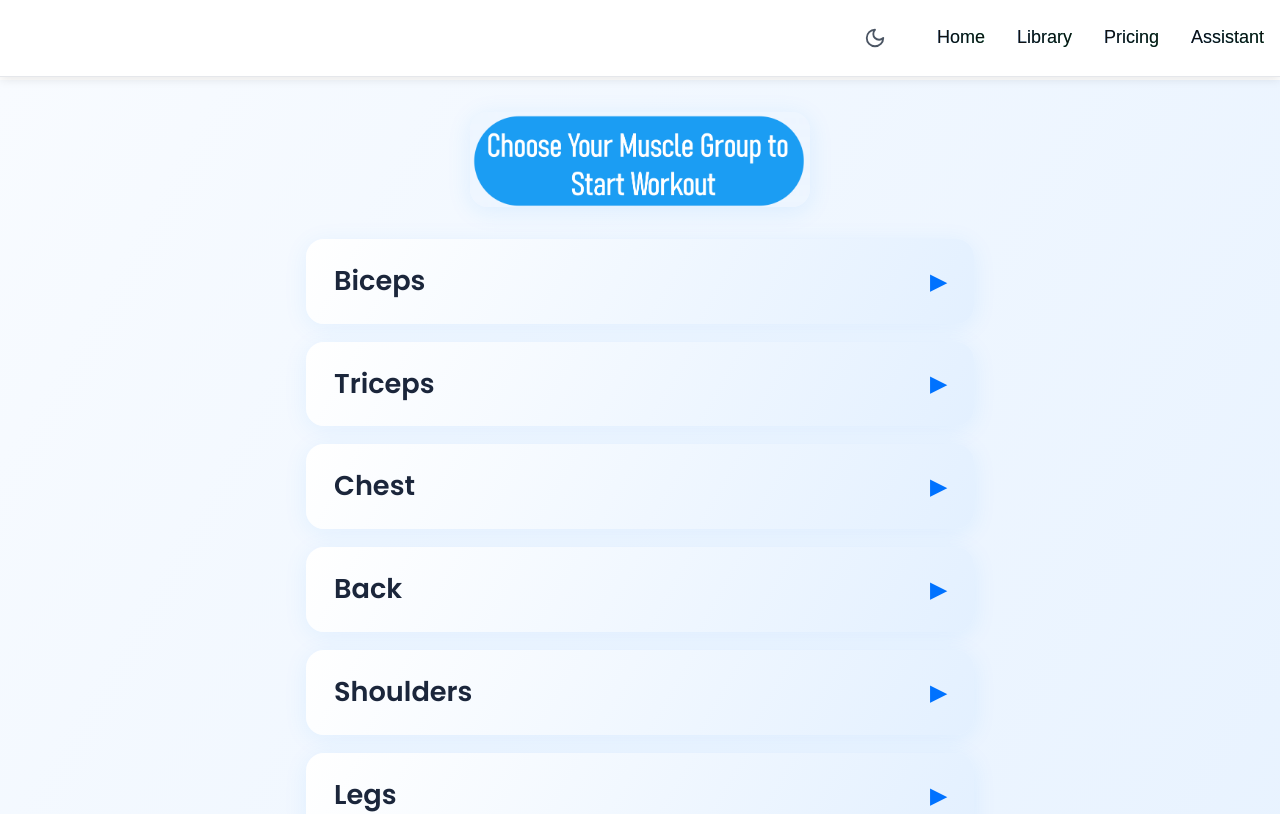
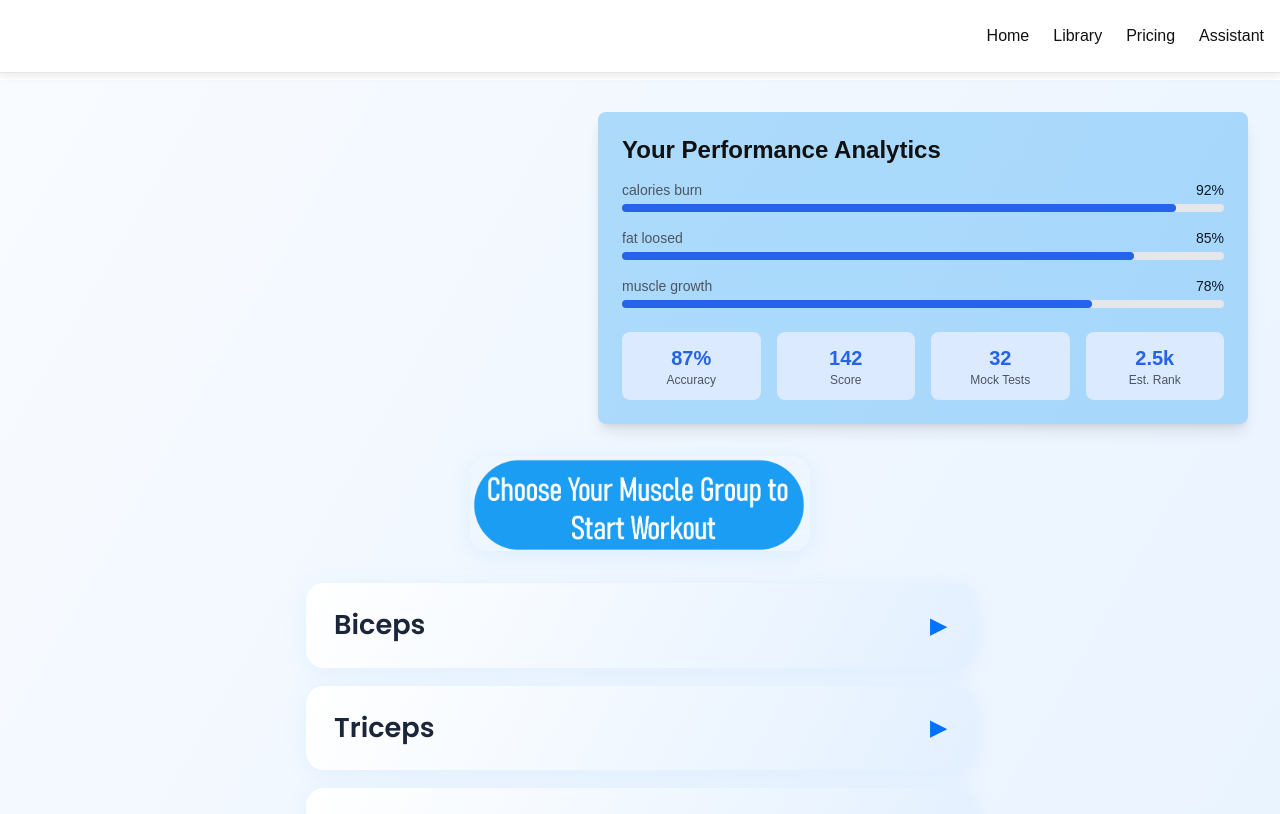
Before and after one commit to vikasjakkula/flexai-frontend, a React (Create React App) app: page /library in a window 1280 px wide. Shown: the top 814 px of the page. Built offline with nearby package versions, Linux system fonts and the light colour scheme; grey boxes are pictures that could not be loaded.

Commit message:
around done

```diff
--- a/src/components/Navbar.js
+++ b/src/components/Navbar.js
@@ -2,13 +2,20 @@
 import React, { useState } from 'react';
 // import flexLogo from '../assets/new.png'; // Remove image import
 import { Link, useNavigate } from 'react-router-dom';
-import { Menu, X, Moon, Sun } from 'lucide-react';
+import { Menu, X } from 'lucide-react';
 import { useTheme } from '../ThemeContext';
+import {
+  NavigationMenu,
+  NavigationMenuList,
+  NavigationMenuItem,
+  NavigationMenuLink,
+  navigationMenuTriggerStyle,
+} from "./ui/navigation-menu";
 
 function Navbar() {
   const navigate = useNavigate();
   const [isMobileMenuOpen, setIsMobileMenuOpen] = useState(false);
-  const { theme, toggleTheme } = useTheme();
+  const { theme } = useTheme();
 
   const handleLogoClick = () => {
     navigate('/');
@@ -22,20 +29,6 @@ function Navbar() {
   const closeMobileMenu = () => {
     setIsMobileMenuOpen(false);
   };
-
-  const handleThemeToggle = () => {
-    toggleTheme();
-  };
-
-  const NavLink = ({ to, children }) => (
-    <Link
-      to={to}
-      onClick={closeMobileMenu}
-      className={`relative text-lg font-medium ${theme === 'dark' ? 'text-white' : 'text-black'} hover:text-transparent bg-clip-text bg-gradient-to-r from-[#60a5fa] to-[#34d399] transition-colors duration-200 focus:outline-none after:content-[''] after:block after:h-0.5 after:w-full after:bg-gradient-to-r after:from-[#60a5fa] after:to-[#34d399] after:scale-x-0 hover:after:scale-x-100 after:transition-transform after:duration-200 after:origin-center`}
-    >
-      {children}
-    </Link>
-  );
 
   return (
     <nav className={`navbar fixed-navbar w-full flex items-center justify-between px-4 md:px-8 py-4 ${theme}`}>
@@ -53,25 +46,32 @@ function Navbar() {
         />
       </div>
 
-      {/* Desktop Navigation */}
-      <div className="hidden md:flex items-center space-x-8">
-        {/* Theme Toggle Button (left to Home) */}
-        <button
-          onClick={handleThemeToggle}
-          aria-label="Toggle dark mode"
-          className="theme-toggle-btn mr-2 flex items-center justify-center focus:outline-none transition-colors duration-200"
-          style={{ marginRight: '0.5rem' }}
-        >
-          {theme === 'dark' ? (
-            <Sun size={22} className="text-yellow-400" />
-          ) : (
-            <Moon size={22} className="text-gray-600" />
-          )}
-        </button>
-        <NavLink to="/">Home</NavLink>
-        <NavLink to="/library">Library</NavLink>
-        <NavLink to="/pricing">Pricing</NavLink>
-        <NavLink to="/assistant">Assistant</NavLink>
+      {/* Desktop Navigation with shadcn/ui navigation-menu */}
+      <div className="hidden md:flex items-center">
+        <NavigationMenu>
+          <NavigationMenuList className="gap-6">
+            <NavigationMenuItem>
+              <NavigationMenuLink asChild className={navigationMenuTriggerStyle()}>
+                <Link to="/" onClick={closeMobileMenu}>Home</Link>
+              </NavigationMenuLink>
+            </NavigationMenuItem>
+            <NavigationMenuItem>
+              <NavigationMenuLink asChild className={navigationMenuTriggerStyle()}>
+                <Link to="/library" onClick={closeMobileMenu}>Library</Link>
+              </NavigationMenuLink>
+            </NavigationMenuItem>
+            <NavigationMenuItem>
+              <NavigationMenuLink asChild className={navigationMenuTriggerStyle()}>
+                <Link to="/pricing" onClick={closeMobileMenu}>Pricing</Link>
+              </NavigationMenuLink>
+            </NavigationMenuItem>
+            <NavigationMenuItem>
+              <NavigationMenuLink asChild className={navigationMenuTriggerStyle()}>
+                <Link to="/assistant" onClick={closeMobileMenu}>Assistant</Link>
+              </NavigationMenuLink>
+            </NavigationMenuItem>
+          </NavigationMenuList>
+        </NavigationMenu>
       </div>
 
       {/* Mobile Menu Button */}
@@ -91,23 +91,30 @@ function Navbar() {
       {isMobileMenuOpen && (
         <div className={`absolute top-full left-0 right-0 ${theme === 'dark' ? 'bg-black' : 'bg-white'} shadow-lg border-t border-gray-700/30 md:hidden z-50`}>
           <div className="flex flex-col space-y-4 p-4">
-            {/* Theme Toggle in mobile menu */}
-            <button
-              onClick={handleThemeToggle}
-              aria-label="Toggle dark mode"
-              className="theme-toggle-btn mb-2 flex items-center justify-center focus:outline-none transition-colors duration-200"
-              style={{ alignSelf: 'flex-start' }}
-            >
-              {theme === 'dark' ? (
-                <Sun size={22} className="text-yellow-400" />
-              ) : (
-                <Moon size={22} className="text-gray-600" />
-              )}
-            </button>
-            <NavLink to="/">Home</NavLink>
-            <NavLink to="/library">Library</NavLink>
-            <NavLink to="/pricing">Pricing</NavLink>
-            <NavLink to="/assistant">Assistant</NavLink>
+            <NavigationMenu>
+              <NavigationMenuList className="gap-4">
+                <NavigationMenuItem>
+                  <NavigationMenuLink asChild className={navigationMenuTriggerStyle()}>
+                    <Link to="/" onClick={closeMobileMenu}>Home</Link>
+                  </NavigationMenuLink>
+                </NavigationMenuItem>
+                <NavigationMenuItem>
+                  <NavigationMenuLink asChild className={navigationMenuTriggerStyle()}>
+                    <Link to="/library" onClick={closeMobileMenu}>Library</Link>
+                  </NavigationMenuLink>
+                </NavigationMenuItem>
+                <NavigationMenuItem>
+                  <NavigationMenuLink asChild className={navigationMenuTriggerStyle()}>
+                    <Link to="/pricing" onClick={closeMobileMenu}>Pricing</Link>
+                  </NavigationMenuLink>
+                </NavigationMenuItem>
+                <NavigationMenuItem>
+                  <NavigationMenuLink asChild className={navigationMenuTriggerStyle()}>
+                    <Link to="/assistant" onClick={closeMobileMenu}>Assistant</Link>
+                  </NavigationMenuLink>
+                </NavigationMenuItem>
+              </NavigationMenuList>
+            </NavigationMenu>
           </div>
         </div>
       )}
--- /dev/null
+++ b/src/components/ui/navigation-menu.jsx
@@ -0,0 +1,55 @@
+"use client";
+import * as React from "react";
+import { cva } from "class-variance-authority";
+import { cn } from "../../lib/utils";
+
+const navigationMenuTriggerStyle = cva(
+  "inline-flex items-center justify-center rounded-md text-sm font-medium transition-colors focus:outline-none focus:bg-accent focus:text-accent-foreground disabled:opacity-50 disabled:pointer-events-none bg-transparent hover:bg-accent/50 px-4 py-2"
+);
+
+const NavigationMenu = React.forwardRef(({ className, children, ...props }, ref) => (
+  <nav ref={ref} className={cn("relative z-50 flex w-full", className)} {...props}>
+    {children}
+  </nav>
+));
+NavigationMenu.displayName = "NavigationMenu";
+
+const NavigationMenuList = React.forwardRef(({ className, ...props }, ref) => (
+  <ul ref={ref} className={cn("flex flex-row gap-2", className)} {...props} />
+));
+NavigationMenuList.displayName = "NavigationMenuList";
+
+const NavigationMenuItem = React.forwardRef(({ className, ...props }, ref) => (
+  <li ref={ref} className={cn("relative", className)} {...props} />
+));
+NavigationMenuItem.displayName = "NavigationMenuItem";
+
+const NavigationMenuTrigger = React.forwardRef(({ className, children, ...props }, ref) => (
+  <button ref={ref} className={cn(navigationMenuTriggerStyle(), className)} {...props}>
+    {children}
+  </button>
+));
+NavigationMenuTrigger.displayName = "NavigationMenuTrigger";
+
+const NavigationMenuContent = React.forwardRef(({ className, ...props }, ref) => (
+  <div ref={ref} className={cn("absolute left-0 top-full mt-2 min-w-[200px] rounded-md bg-white shadow-lg border border-gray-200", className)} {...props} />
+));
+NavigationMenuContent.displayName = "NavigationMenuContent";
+
+const NavigationMenuLink = React.forwardRef(({ className, asChild = false, ...props }, ref) => {
+  const Comp = asChild ? React.Fragment : "a";
+  return (
+    <Comp ref={ref} className={cn("block px-4 py-2 text-sm text-gray-700 hover:bg-gray-100 rounded-md transition-colors", className)} {...props} />
+  );
+});
+NavigationMenuLink.displayName = "NavigationMenuLink";
+
+export {
+  NavigationMenu,
+  NavigationMenuList,
+  NavigationMenuItem,
+  NavigationMenuTrigger,
+  NavigationMenuContent,
+  NavigationMenuLink,
+  navigationMenuTriggerStyle,
+};
--- a/src/pages/Home.js
+++ b/src/pages/Home.js
@@ -161,7 +161,7 @@ function AnimatedTestimonialsDemo() {
 function AnimatedPinDemo() {
   return (
     <div className="h-[40rem] w-full flex items-center justify-center ">
-      <PinContainer title="/x.com/vikas_070v" href="https://x.com/vikas_070v">
+      <PinContainer title="x.com/vikas_070v" href="https:/x.com/vikas_070v">
         <div
           className="flex basis-full flex-col p-4 tracking-tight text-slate-100/50 sm:basis-1/2 w-[20rem] h-[20rem] ">
           <h3 className="max-w-xs !pb-2 !m-0 font-bold  text-base text-slate-100">
--- a/src/pages/Library.js
+++ b/src/pages/Library.js
@@ -122,6 +122,12 @@ const Library = () => {
   const [videoExercise, setVideoExercise] = useState(null);
   const [videoGroup, setVideoGroup] = useState(null);
   const [loading, setLoading] = useState(true);
+  const [mathScore] = useState(92);
+  const [physicsScore] = useState(85);
+  const [chemistryScore] = useState(78);
+  const [mathProgress, setMathProgress] = useState(0);
+  const [physicsProgress, setPhysicsProgress] = useState(0);
+  const [chemistryProgress, setChemistryProgress] = useState(0);
   const containerRef = useRef(null);
 
   useEffect(() => {
@@ -129,6 +135,19 @@ const Library = () => {
     const timer = setTimeout(() => setLoading(false), 1000);
     return () => clearTimeout(timer);
   }, []);
+
+  // Animate progress bars
+  useEffect(() => {
+    let math = 0, physics = 0, chemistry = 0;
+    const interval = setInterval(() => {
+      let updated = false;
+      if (math < mathScore) { math += 1; setMathProgress(math); updated = true; }
+      if (physics < physicsScore) { physics += 1; setPhysicsProgress(physics); updated = true; }
+      if (chemistry < chemistryScore) { chemistry += 1; setChemistryProgress(chemistry); updated = true; }
+      if (!updated) clearInterval(interval);
+    }, 12);
+    return () => clearInterval(interval);
+  }, [mathScore, physicsScore, chemistryScore]);
 
   if (loading) return <LoadingPage />;
 
@@ -150,6 +169,59 @@ const Library = () => {
 
   return (
     <div ref={containerRef} style={{ minHeight: '100vh', background: 'linear-gradient(120deg, #f8fbff 0%, #e3f0ff 100%)', padding: '0 0 48px 0' }}>
+      {/* Performance Analytics Section - right aligned */}
+      <div style={{ display: 'flex', justifyContent: 'flex-end', width: '100%', maxWidth: '100%', marginBottom: 0 }}>
+        <div className="p-6 rounded-lg shadow-lg" style={{ background: '#1b9df355', maxWidth: 650, width: 650, margin: '32px 32px 0 0' }}>
+          <h3 className="text-lg font-semibold mb-4" style={{ fontSize: '1.5rem', fontWeight: 800 }}>Your Performance Analytics</h3>
+          <div className="space-y-4 mb-6">
+            <div>
+              <div className="flex justify-between mb-1">
+                <span className="text-sm text-gray-600">calories burn</span>
+                <span className="text-sm font-medium text-gray-900">{mathProgress}%</span>
+              </div>
+              <div className="w-full bg-gray-200 rounded-full h-2">
+                <div className="bg-blue-600 h-2 rounded-full transition-all duration-1000 ease-out" style={{ width: `${mathProgress}%` }}></div>
+              </div>
+            </div>
+            <div>
+              <div className="flex justify-between mb-1">
+                <span className="text-sm text-gray-600">fat loosed</span>
+                <span className="text-sm font-medium text-gray-900">{physicsProgress}%</span>
+              </div>
+              <div className="w-full bg-gray-200 rounded-full h-2">
+                <div className="bg-blue-600 h-2 rounded-full transition-all duration-1000 ease-out" style={{ width: `${physicsProgress}%` }}></div>
+              </div>
+            </div>
+            <div>
+              <div className="flex justify-between mb-1">
+                <span className="text-sm text-gray-600">muscle growth</span>
+                <span className="text-sm font-medium text-gray-900">{chemistryProgress}%</span>
+              </div>
+              <div className="w-full bg-gray-200 rounded-full h-2">
+                <div className="bg-blue-600 h-2 rounded-full transition-all duration-1000 ease-out" style={{ width: `${chemistryProgress}%` }}></div>
+              </div>
+            </div>
+          </div>
+          <div className="grid grid-cols-4 gap-4 text-center">
+            <div className="bg-blue-100 rounded-lg p-3">
+              <p className="text-blue-600 font-bold text-xl">87%</p>
+              <p className="text-gray-600 text-xs">Accuracy</p>
+            </div>
+            <div className="bg-blue-100 rounded-lg p-3">
+              <p className="text-blue-600 font-bold text-xl">142</p>
+              <p className="text-gray-600 text-xs">Score</p>
+            </div>
+            <div className="bg-blue-100 rounded-lg p-3">
+              <p className="text-blue-600 font-bold text-xl">32</p>
+              <p className="text-gray-600 text-xs">Mock Tests</p>
+            </div>
+            <div className="bg-blue-100 rounded-lg p-3">
+              <p className="text-blue-600 font-bold text-xl">2.5k</p>
+              <p className="text-gray-600 text-xs">Est. Rank</p>
+            </div>
+          </div>
+        </div>
+      </div>
       <div style={{ maxWidth: 700, margin: '0 auto', padding: '32px 16px 0 16px' }}>
         <img
           src={process.env.PUBLIC_URL + '/library.png'}
```
